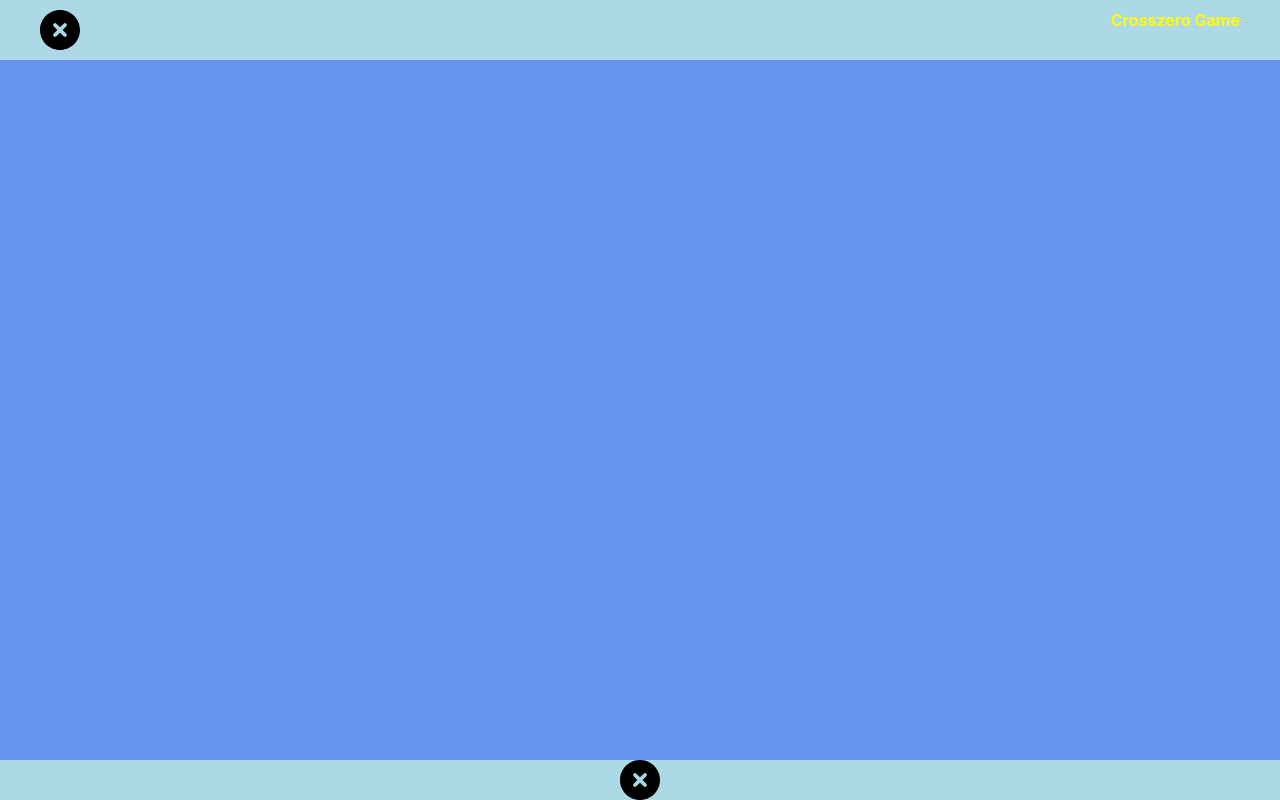
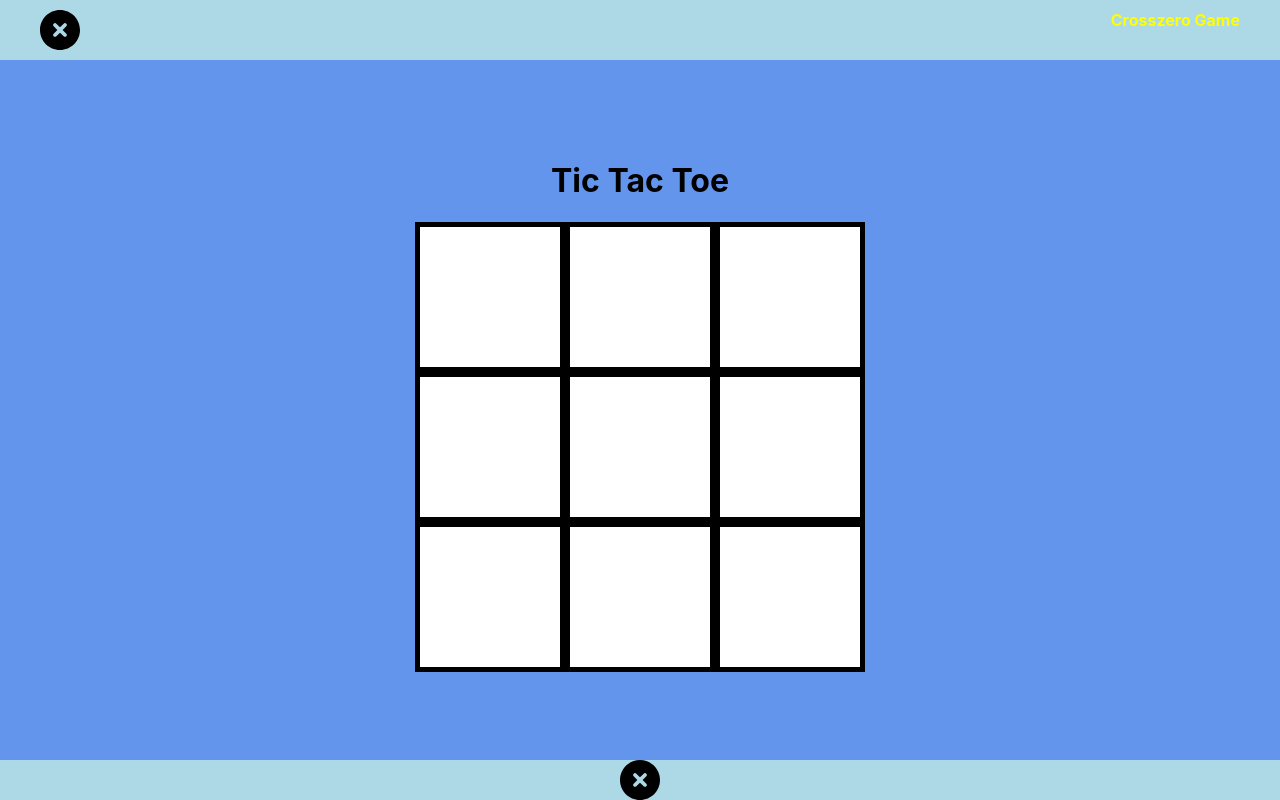
Before and after one commit to ratiry/crosszeroGame, a React (Create React App) app: page /Game in a window 1280 px wide. Before the commit this address had no page. Built offline with nearby package versions, Linux system fonts and the light colour scheme.

Commit message:
made temprorary Game page

```diff
--- a/src/App.js
+++ b/src/App.js
@@ -3,6 +3,7 @@ import { BrowserRouter, Routes,Route } from 'react-router-dom';
 import classes from './App.module.scss';
 import Header from './components/Header/Header';
 import Footer from './components/Footer/Footer';
+import Game from './components/Content/Game/Game';
 import Welcome from './components/Content/Welcome/Welcome';
 function App() {
 
@@ -13,7 +14,7 @@ function App() {
           <div className={classes.Content}>
             <Routes>
               <Route path={'/'} element={<Welcome/>} />
-
+              <Route path={'/Game' } element={<Game/>}/>
             </Routes>
           </div>
           <Footer/>
--- /dev/null
+++ b/src/components/Content/Game/FieldGame/FieldGame.jsx
@@ -0,0 +1,18 @@
+import classes from './FieldGame.module.scss';
+
+let GameField=(props)=>{
+  return(
+ <div className={classes.GameField}>
+    <div className={classes.Space}></div>
+    <div className={classes.Space}></div>
+    <div className={classes.Space}></div>
+    <div className={classes.Space}></div>
+    <div className={classes.Space}></div>
+    <div className={classes.Space}></div>
+    <div className={classes.Space}></div>
+    <div className={classes.Space}></div>
+    <div className={classes.Space}></div>
+  </div>
+  )
+}
+export default GameField;
--- /dev/null
+++ b/src/components/Content/Game/FieldGame/FieldGame.module.scss
@@ -0,0 +1,10 @@
+.GameField{
+  display:grid;
+  grid-template-columns: repeat(3,150px);
+  height:100%;
+  grid-template-rows:repeat(3,150px);
+  .Space{
+    background:white;
+    border:5px solid black;
+  }
+}
--- /dev/null
+++ b/src/components/Content/Game/Game.jsx
@@ -0,0 +1,11 @@
+import GameField from './FieldGame/FieldGame';
+import classes from './Game.module.scss';
+let Game=(props)=>{
+  return(
+    <div className={classes.Game_container}>
+      <h1>Tic Tac Toe</h1>
+      <GameField/>
+    </div>
+  )
+}
+export default Game;
--- /dev/null
+++ b/src/components/Content/Game/Game.module.scss
@@ -0,0 +1,7 @@
+.Game_container{
+  display:flex;
+  flex-direction:column;
+  justify-content:space-between;
+  align-items:center;
+  height:100%;
+}
```
